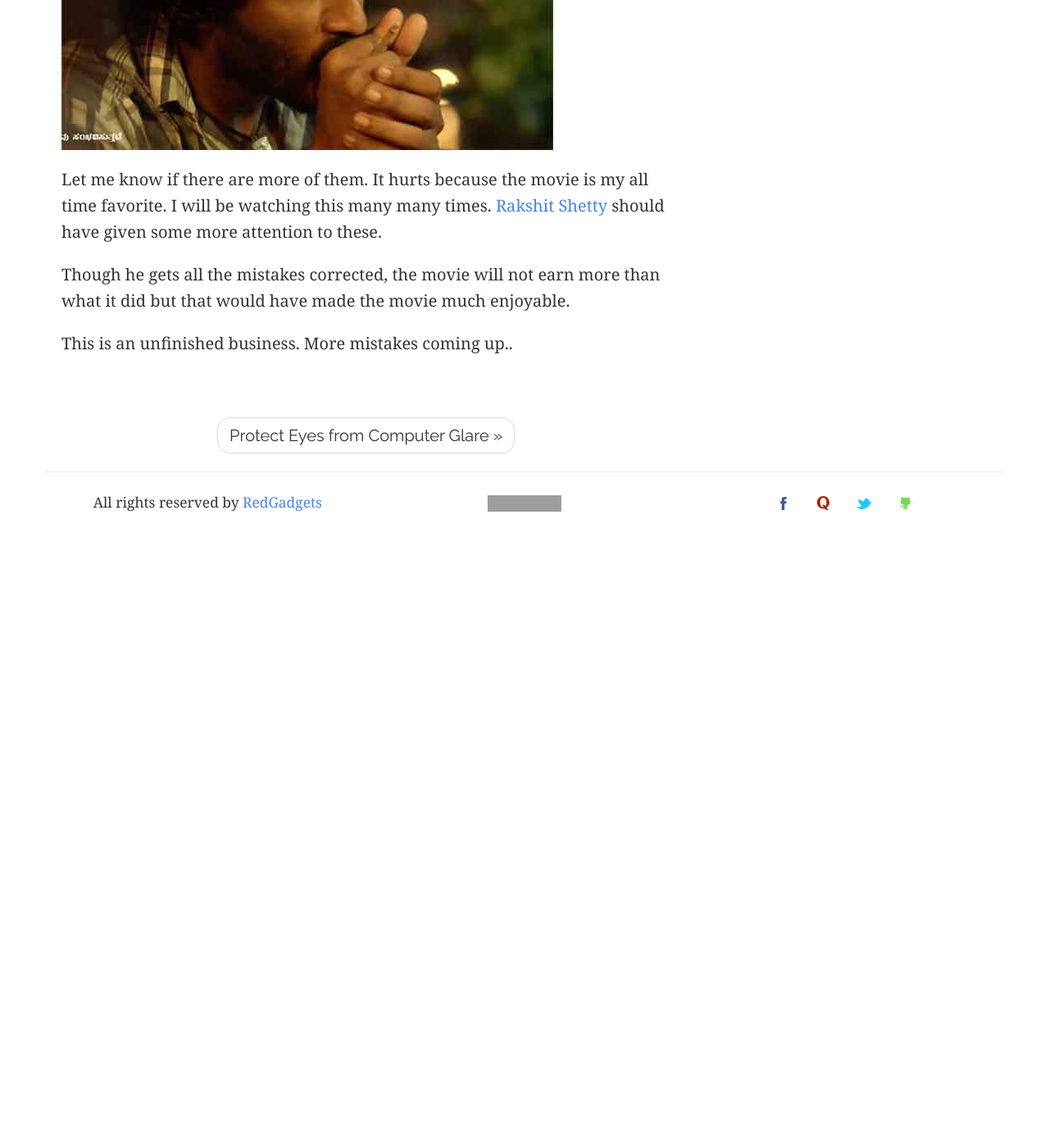
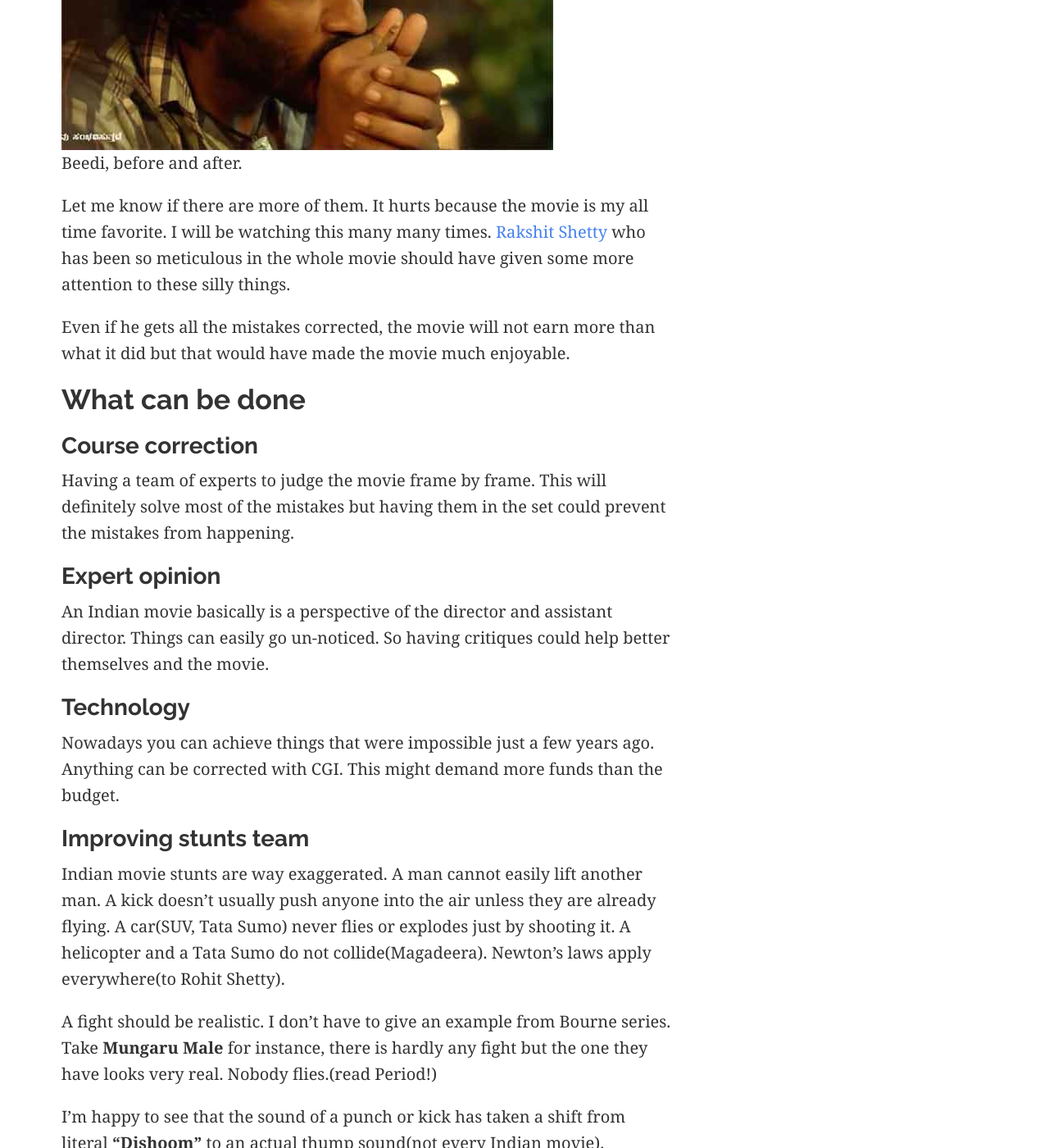
Before and after one commit to javier-marroquin/redgadgets, a Jekyll site: the page built from _posts/2016-09-02-movie-mistakes.md, in a window 1280 px wide and 1400 px high, scrolled down 5277 px. Shown: the whole window at 82% size. Built offline with Jekyll 4.4.1, drawn with Linux system fonts in a browser that asks for light colours; comment, search, counter and statistics services are not loaded; before the commit the page ends 5907 px from its top, so only the background shows below that; some of the changed text lies outside the part shown; grey boxes are pictures that could not be loaded.

Commit message:
no message

```diff
--- a/_posts/2016-09-02-movie-mistakes.md
+++ b/_posts/2016-09-02-movie-mistakes.md
@@ -63,9 +63,30 @@ Balu lights Bhangi
 
 Passes it to Munna
 ![Ulidavaru Kandanthe Movie Mistakes](/images/ulidavaru-kandanthe-ganja-scene-2.jpg)
+Observe the Beedi, before and after.
 
-Let me know if there are more of them. It hurts because the movie is my all time favorite. I will be watching this many many times. [Rakshit Shetty](https://www.facebook.com/TheRakshitShetty/){: target="_blank"} should have given some more attention to these.
+Let me know if there are more of them. It hurts because the movie is my all time favorite. I will be watching this many many times. [Rakshit Shetty](https://www.facebook.com/TheRakshitShetty/){: target="_blank"} who has been so meticulous in the whole movie should have given some more attention to these silly things.
 
-Though he gets all the mistakes corrected, the movie will not earn more than what it did but that would have made the movie much enjoyable.
+Even if he gets all the mistakes corrected, the movie will not earn more than what it did but that would have made the movie much enjoyable.
 
-This is an unfinished business. More mistakes coming up..
+## What can be done
+
+### Course correction
+Having a team of experts to judge the movie frame by frame. This will definitely solve most of the mistakes but having them in the set could prevent the mistakes from happening.
+
+### Expert opinion
+An Indian movie basically is a perspective of the director and assistant director. Things can easily go un-noticed. So having critiques could help better themselves and the movie.
+
+### Technology
+Nowadays you can achieve things that were impossible just a few years ago. Anything can be corrected with CGI. This might demand more funds than the budget.
+
+### Improving stunts team
+Indian movie stunts are way exaggerated. A man cannot easily lift another man. A kick doesn't usually push anyone into the air unless they are already flying. A car(SUV, Tata Sumo) never flies or explodes just by shooting it. A helicopter and a Tata Sumo do not collide(Magadeera). Newton's laws apply everywhere(to Rohit Shetty).
+
+A fight should be realistic. I don't have to give an example from Bourne series. Take **Mungaru Male** for instance, there is hardly any fight but the one they have looks very real. Nobody flies.(read Period!)
+
+I'm happy to see that the sound of a punch or kick has taken a shift from literal **"Dishoom"** to an actual thump sound(not every Indian movie).
+
+This is an unfinished business. More mistakes coming up.
+
+**Comment the most bizarre mistake that you have seen in a movie.**
```
